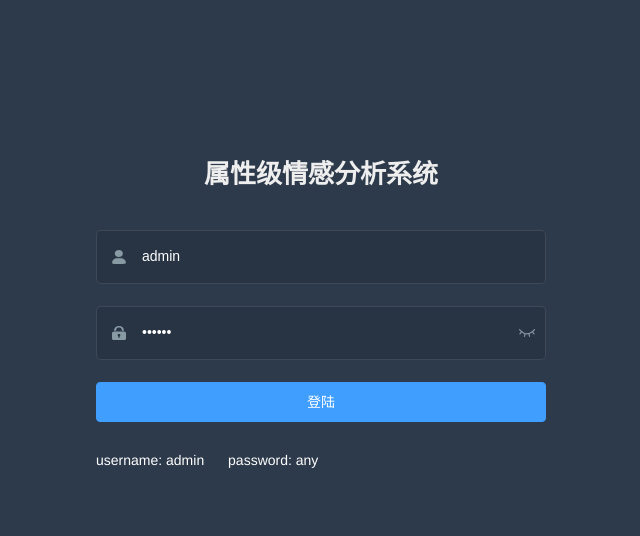
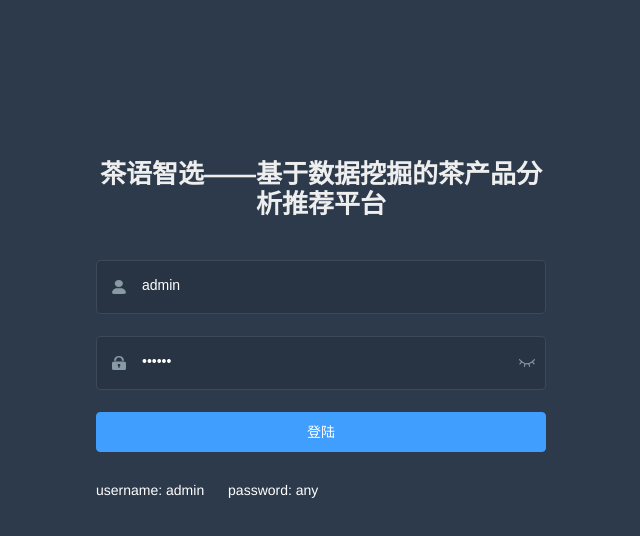
Before and after one commit to wujianrenn/frontend, a Vue app: page /#/login in a window 1280 px wide. Shown: the top 536 px of the page, without its empty margins (319-959 px from the left). Built offline with nearby package versions, Linux system fonts and the light colour scheme.

Commit message:
first commit

```diff
--- a/src/views/login/index.vue
+++ b/src/views/login/index.vue
@@ -3,7 +3,7 @@
     <el-form ref="loginForm" :model="loginForm" :rules="loginRules" class="login-form" auto-complete="on" label-position="left">
 
       <div class="title-container">
-        <h3 class="title">属性级情感分析系统</h3>
+        <h3 class="title">茶语智选——基于数据挖掘的茶产品分析推荐平台</h3>
       </div>
 
       <el-form-item prop="username">
```
